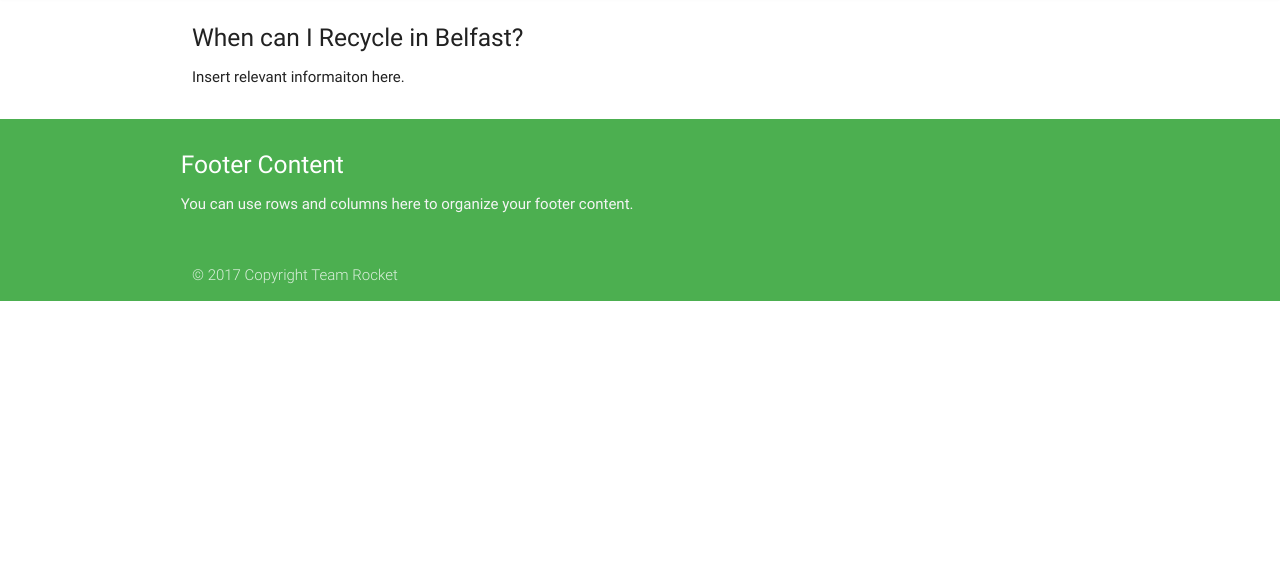
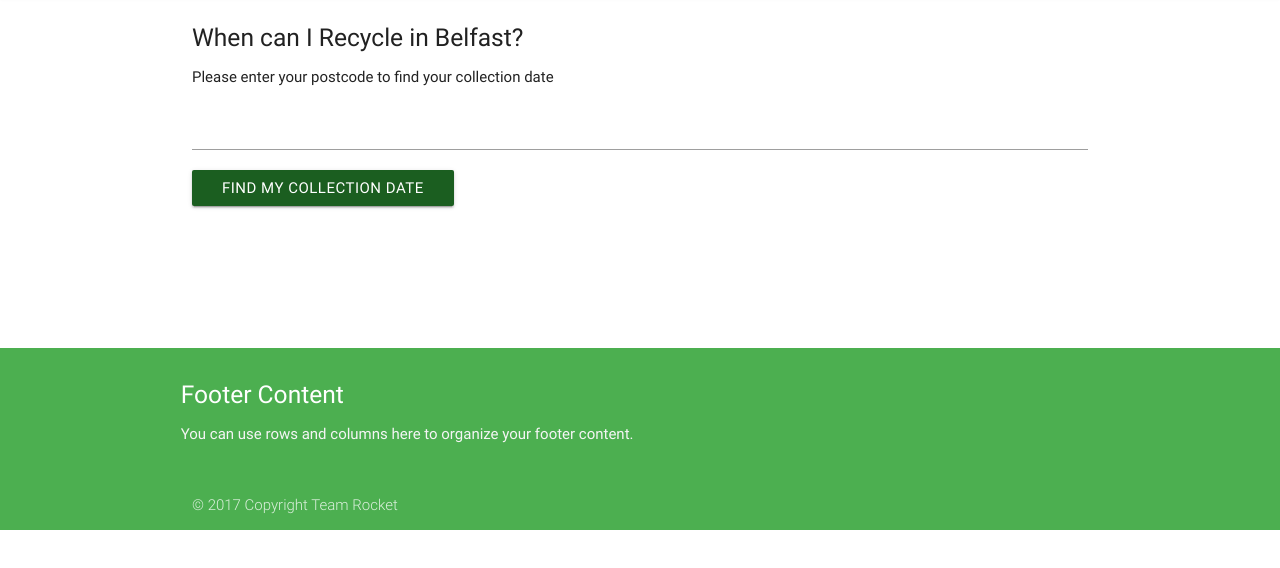
Before and after one commit to chouston885/wasteHack, a plain HTML site: page when.html in a window 1280 px wide. Shown: the part 68-636 px from the top of the page. Drawn offline with nearby package versions, Linux system fonts and the light colour scheme.

Commit message:
adding changes to when

```diff
--- a/when.html
+++ b/when.html
@@ -32,9 +32,16 @@
         <div class="divider"></div>
         <div class="section">
           <h5>When can I Recycle in Belfast?</h5>
-          <p>Insert relevant informaiton here.</p>
+          <p>Please enter your postcode to find your collection date<p>
+          <input type="text" id="postCodeInput"></input>
+          <a class="waves-effect waves-light btn green darken-4" id="postCodeButton" onclick="findCollectionDate()">Find my collection date</a>
+          <p id="postCodeOutput"></p>
         </div>
-
+        <br>
+        </br>
+        <br>
+        </br>
+        <br>
     </body>
 
   </div>
@@ -56,5 +63,11 @@
         </div>
       </div>
     </footer>
+    <script>
+        function findCollectionDate(){
+            document.getElementById('postCodeOutput').innerHTML="Your collection has been changed from 1st of May, to 3rd of May due to the Bank Holiday weekend.";
+        }
+    </script>
+
   </html>
   </html>
```
